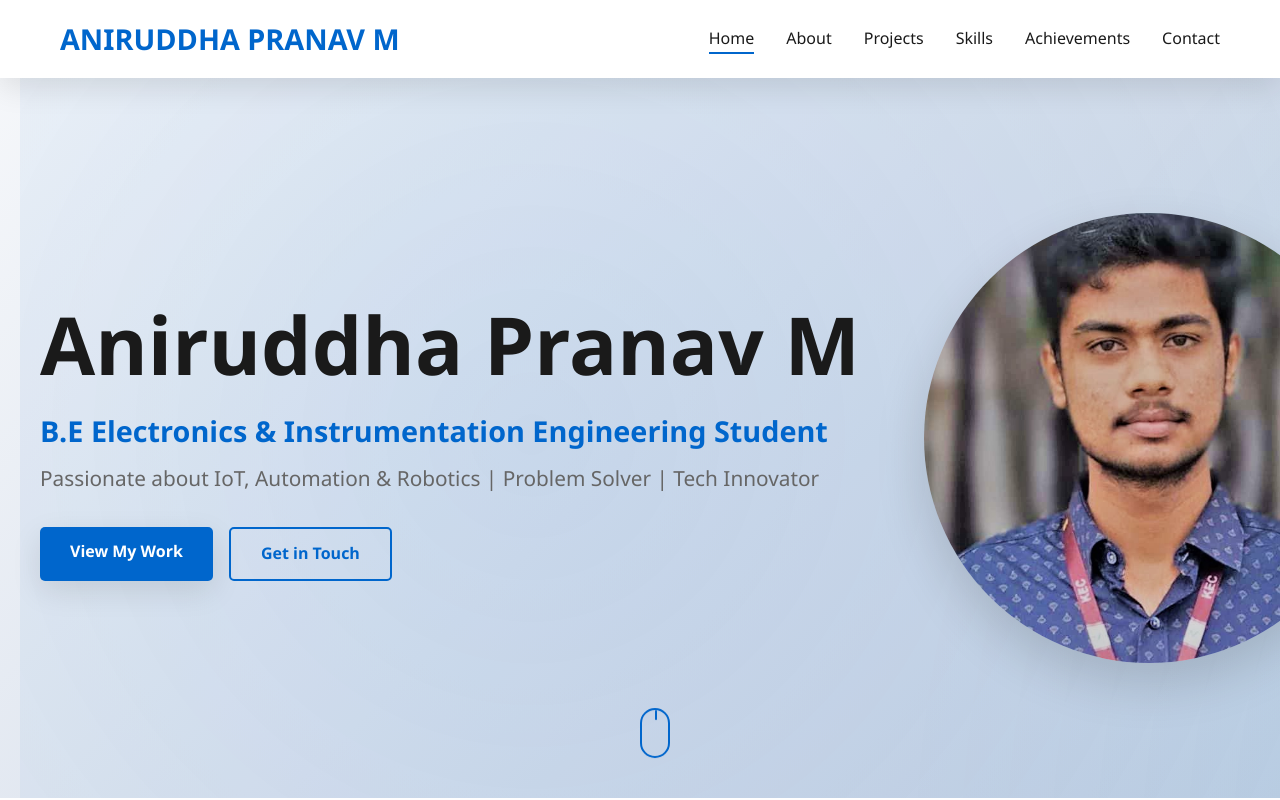
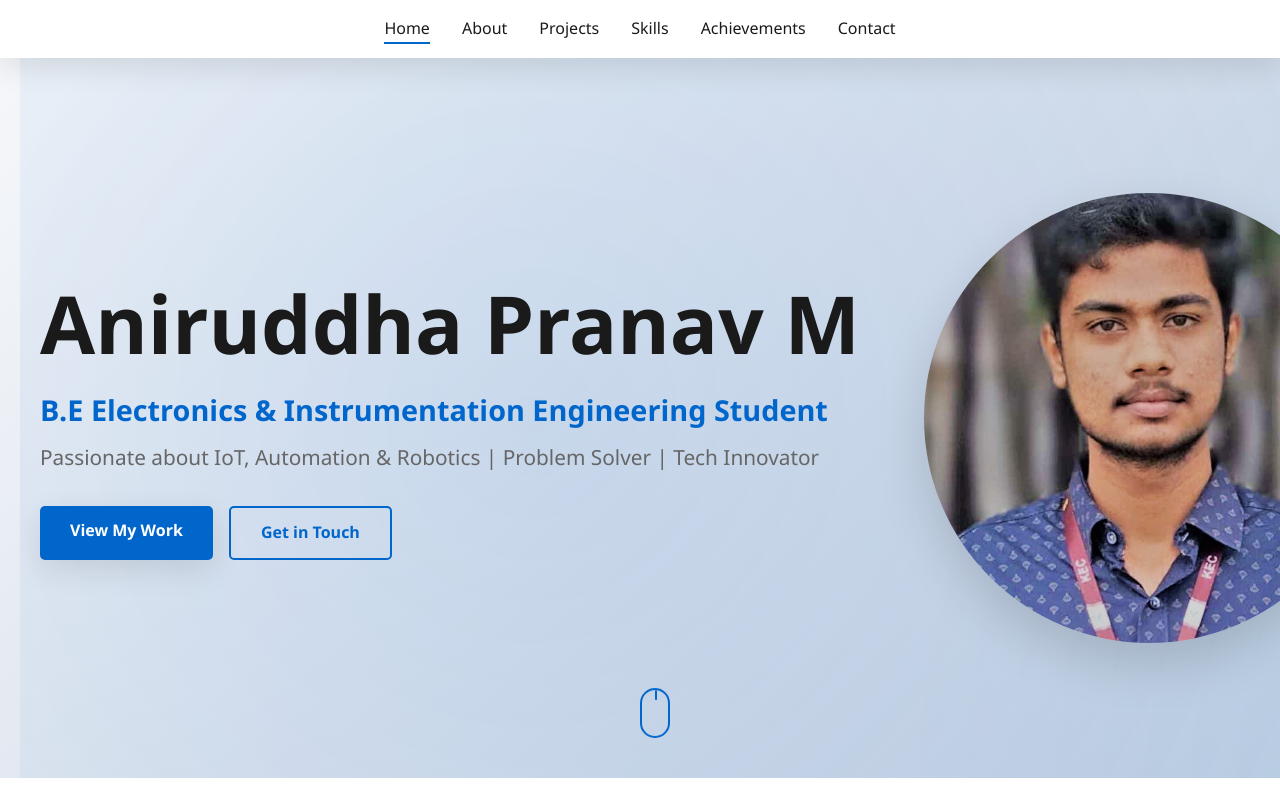
Before and after one commit to pranav2005-m/pranavresume, a plain HTML site: page single-page.html in a window 1280 px wide. Shown: the top 800 px of the page. Drawn offline with nearby package versions, Linux system fonts and the light colour scheme.

Commit message:
Professional Student Portfolio - Aniruddha Pranav M

```diff
--- a/css/style.css
+++ b/css/style.css
@@ -187,8 +187,10 @@ body {
     margin: 0 auto;
     padding: 1rem 20px;
     display: flex;
-    justify-content: space-between;
+    justify-content: center;
     align-items: center;
+    flex-direction: column;
+    gap: 1rem;
 }
 
 .nav-logo a {
@@ -209,6 +211,8 @@ body {
     display: flex;
     list-style: none;
     gap: 2rem;
+    justify-content: center;
+    flex-wrap: wrap;
 }
 
 .nav-link {
--- a/single-page.html
+++ b/single-page.html
@@ -12,9 +12,7 @@
     <!-- Navigation -->
     <nav class="navbar">
         <div class="nav-container">
-            <div class="nav-logo">
-                <a href="#home">ANIRUDDHA PRANAV M</a>
-            </div>
+
             <ul class="nav-menu">
                 <li class="nav-item">
                     <a href="#home" class="nav-link active">Home</a>
```
